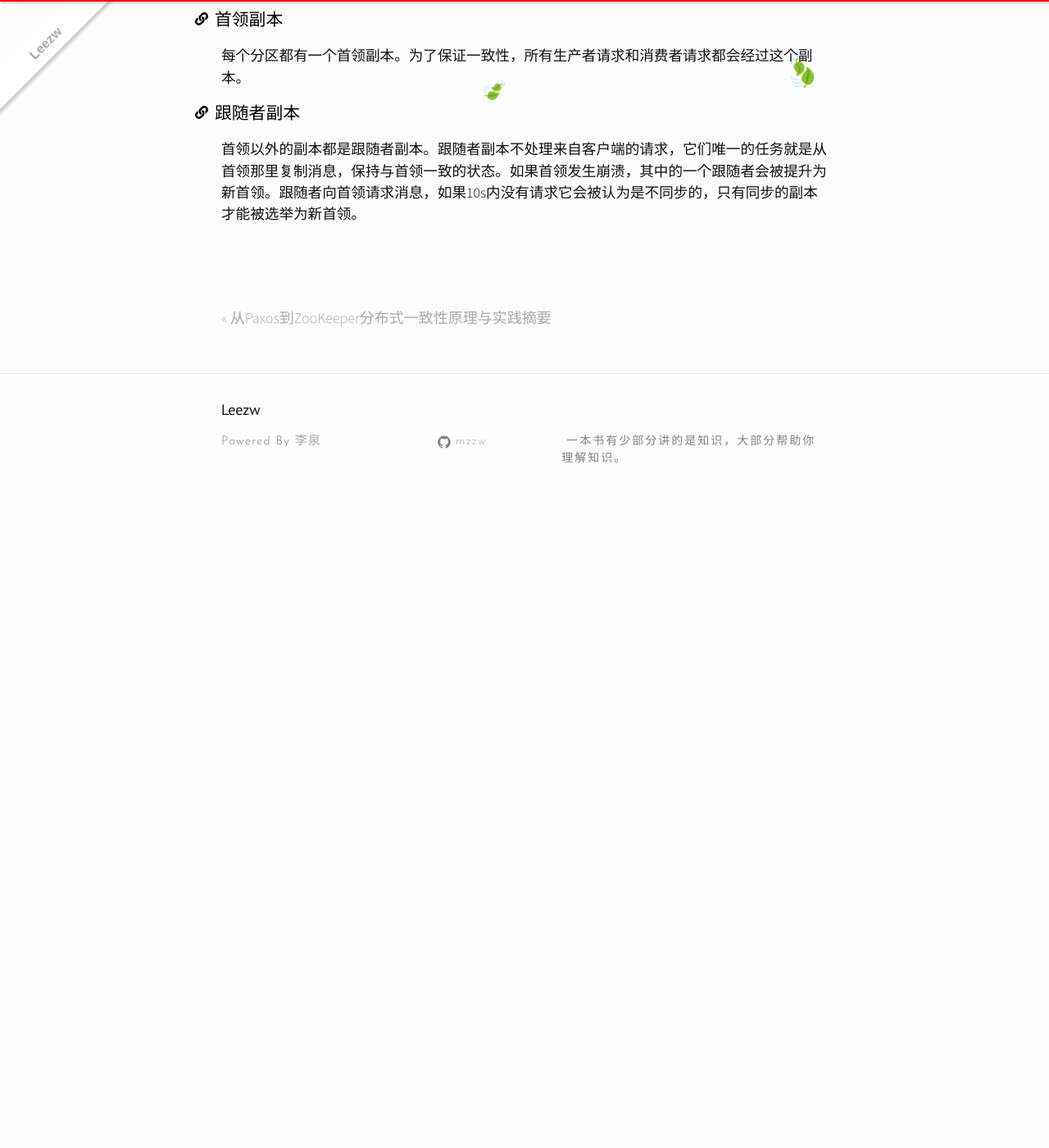
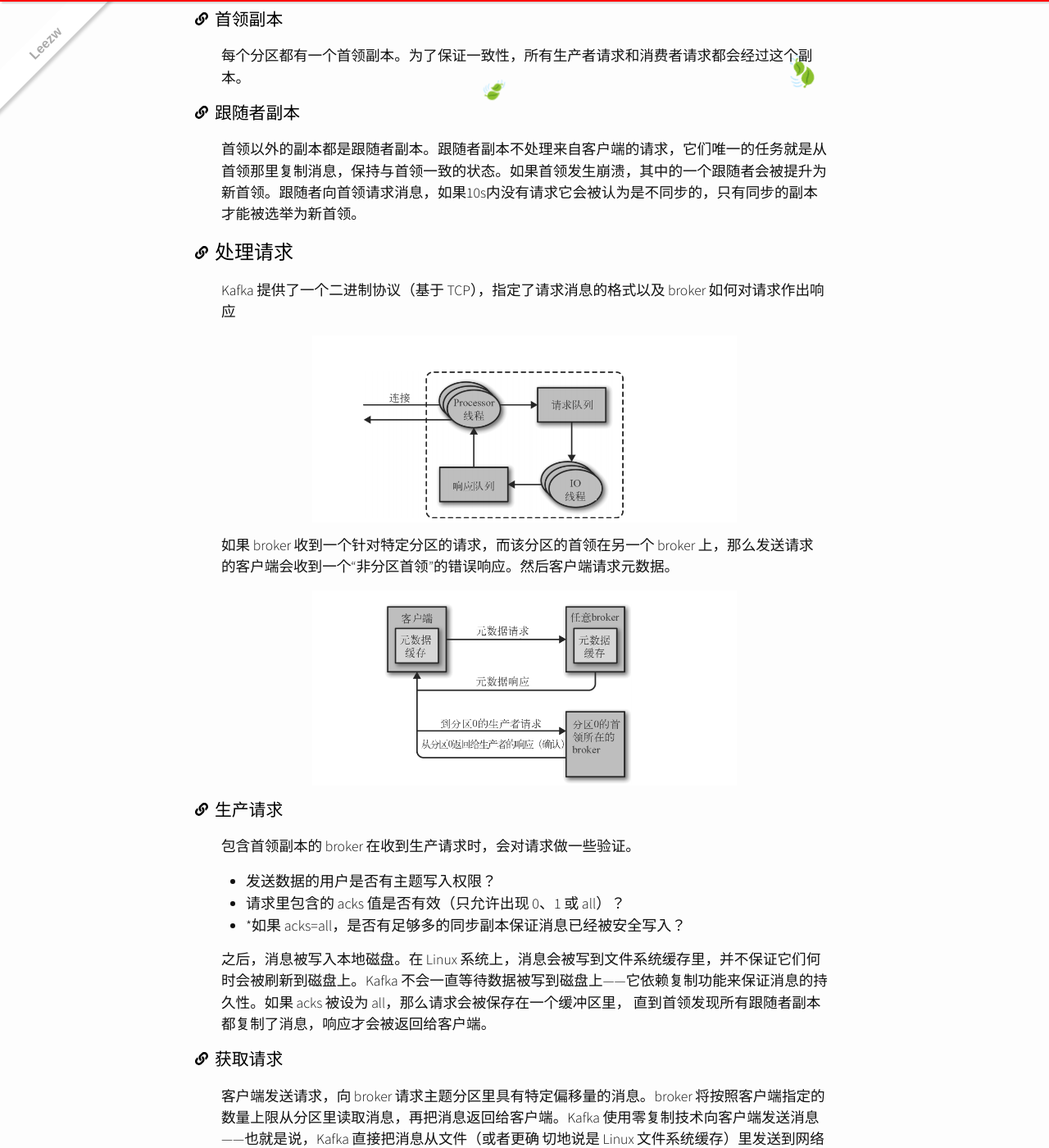
Before and after one commit to quantum-li/quantum-li.github.io, a Jekyll site: the page built from _posts/2020-05-09-kafka-the-definitive-guide.md, in a window 1280 px wide and 1400 px high, scrolled down 15054 px. Shown: the whole window at 82% size. Built offline with Jekyll 4.4.1, drawn with Linux system fonts in a browser that asks for light colours; nearby versions of some CDN libraries; comment, search, counter and statistics services are not loaded; before the commit the page ends 15684 px from its top, so only the background shows below that; some of the changed text lies outside the part shown.

Commit message:
2020-05-12 13:14:25

```diff
--- a/_posts/2020-05-09-kafka-the-definitive-guide.md
+++ b/_posts/2020-05-09-kafka-the-definitive-guide.md
@@ -371,3 +371,31 @@ Kafka 使⽤主题来组织数据，每个主题被分为若⼲个分区，每
 ### 跟随者副本
 
 ⾸领以外的副本都是跟随者副本。跟随者副本不处理来⾃客户端的请求，它们唯⼀的任务就是从⾸领那⾥复制消息，保持与⾸领⼀致的状态。如果⾸领发⽣崩溃，其中的⼀个跟随者会被提升为新⾸领。跟随者向首领请求消息，如果10s内没有请求它会被认为是不同步的，只有同步的副本才能被选举为新首领。
+
+## 处理请求
+
+Kafka 提供了⼀个⼆进制协议（基于 TCP），指定了请求消息的格式以及 broker 如何对请求作出响应
+
+![Kafka处理请求](/assets/images/70de761b-80ba-4312-a260-a2ac90feaa3c.png)
+
+如果 broker 收到⼀个针对特定分区的请求，⽽该分区的⾸领在另⼀个 broker 上，那么发送请求的客户端会收到⼀个“⾮分区⾸领”的错误响应。然后客户端请求元数据。
+
+![客户端路由](/assets/images/a1bb2a8a-d191-496b-b90a-5c8874a9d4e1.png)
+
+### 生产请求
+
+包含⾸领副本的 broker 在收到⽣产请求时，会对请求做⼀些验证。
+
+* 发送数据的⽤户是否有主题写⼊权限？
+* 请求⾥包含的 acks 值是否有效（只允许出现 0、1 或 all）？
+* *如果 acks=all，是否有⾜够多的同步副本保证消息已经被安全写⼊？
+
+之后，消息被写⼊本地磁盘。在 Linux 系统上，消息会被写到⽂件系统缓存⾥，并不保证它们何时会被刷新到磁盘上。Kafka 不会⼀直等待数据被写到磁盘上——它依赖复制功能来保证消息的持久性。如果 acks 被设为 all，那么请求会被保存在⼀个缓冲区⾥， 直到⾸领发现所有跟随者副本都复制了消息，响应才会被返回给客户端。
+
+### 获取请求
+
+客户端发送请求，向 broker 请求主题分区⾥具有特定偏移量的消息。broker 将按照客户端指定的数量上限从分区⾥读取消息，再把消息返回给客户端。Kafka 使⽤零复制技术向客户端发送消息——也就是说，Kafka 直接把消息从⽂件（或者更确 切地说是 Linux ⽂件系统缓存）⾥发送到⽹络通道，⽽不需要经过任何中间缓冲区。客户端只会收到已经全部同步完成的消息。
+
+![客户端能收到的消息](/assets/images/283ea0e4-1027-4553-9cea-c239f7e150f5.png)
+
+### 其他请求
```
Also changed, not shown: assets/images/283ea0e4-1027-4553-9cea-c239f7e150f5.png (added), assets/images/70de761b-80ba-4312-a260-a2ac90feaa3c.png (added), assets/images/a1bb2a8a-d191-496b-b90a-5c8874a9d4e1.png (added).
